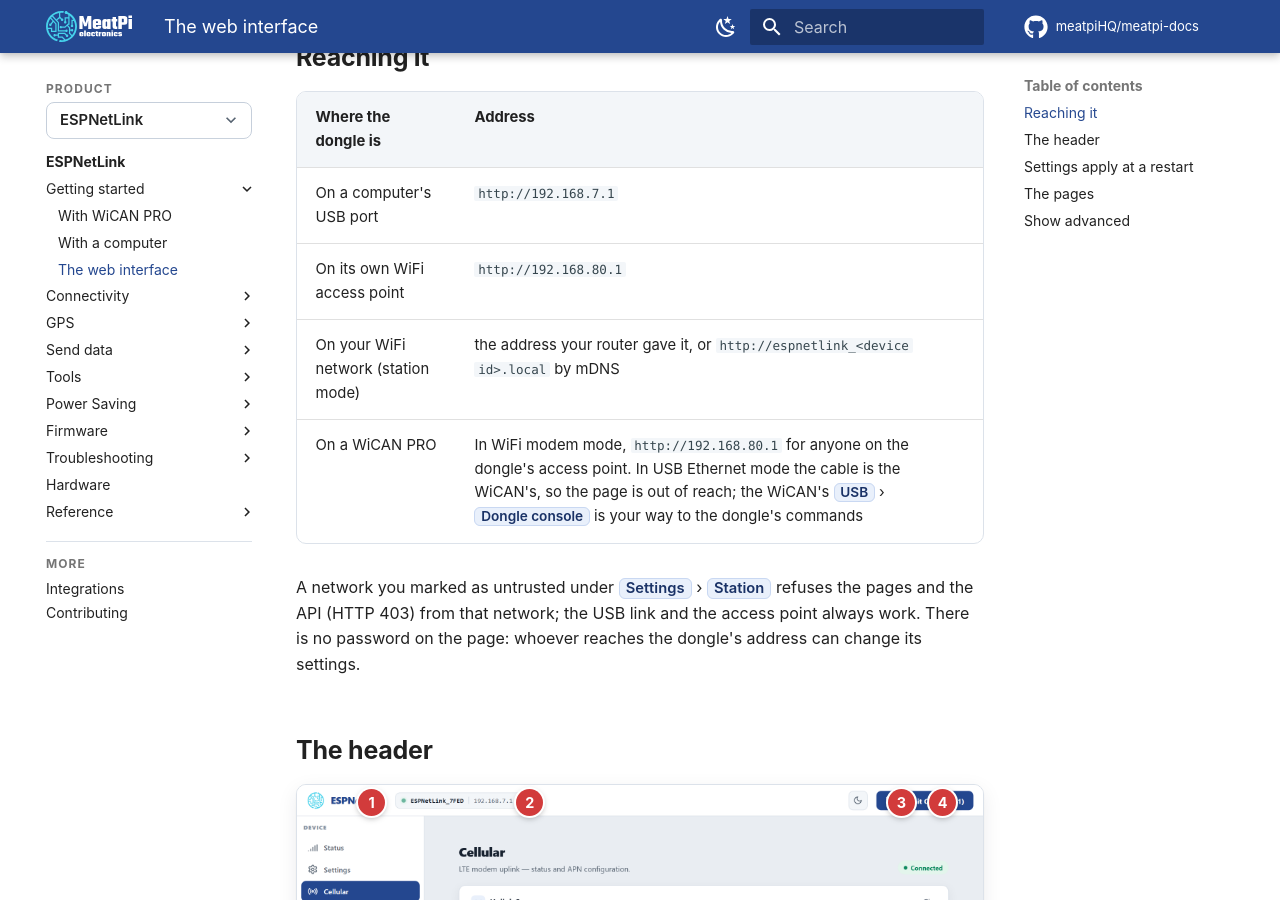
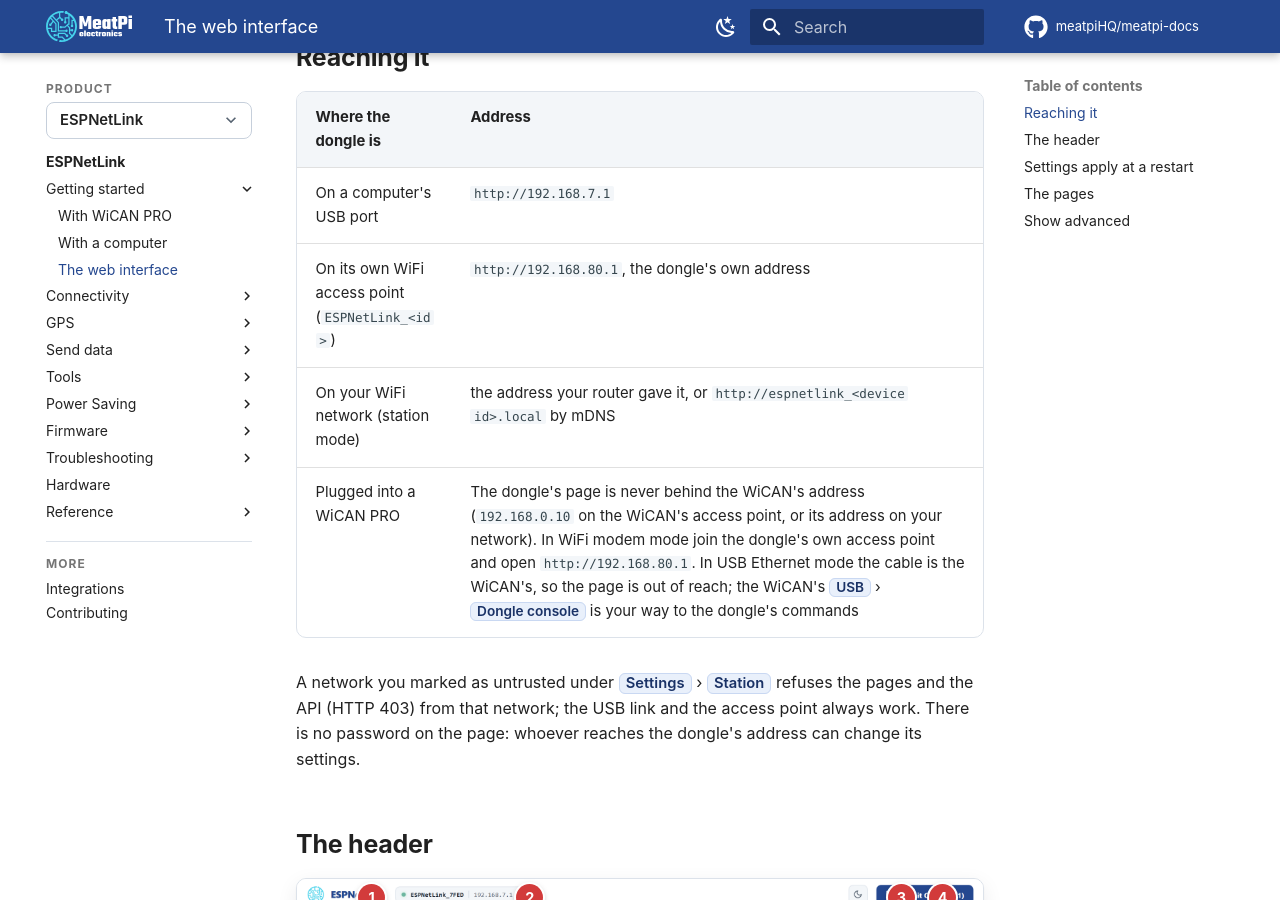
Before and after one commit to meatpiHQ/meatpi-docs, an MkDocs documentation site: the page built from docs/espnetlink/getting-started/web-interface.md, in a window 1280 px wide and 900 px high, scrolled down 313 px. Built offline with MkDocs 1.6.1 and Material for MkDocs 9.7.7, drawn with Linux system fonts in a browser that asks for light colours; comment, search, counter and statistics services are not loaded.

Commit message:
ESPNetLink: 192.168.80.1 is the dongle's own address, the WiCAN PRO stays at 192.168.0.10

```diff
--- a/docs/espnetlink/getting-started/web-interface.md
+++ b/docs/espnetlink/getting-started/web-interface.md
@@ -11,9 +11,9 @@
 | Where the dongle is | Address |
 | --- | --- |
 | On a computer's USB port | `http://192.168.7.1` |
-| On its own WiFi access point | `http://192.168.80.1` |
+| On its own WiFi access point (`ESPNetLink_<id>`) | `http://192.168.80.1`, the dongle's own address |
 | On your WiFi network (station mode) | the address your router gave it, or `http://espnetlink_<device id>.local` by mDNS |
-| On a WiCAN PRO | In WiFi modem mode, `http://192.168.80.1` for anyone on the dongle's access point. In USB Ethernet mode the cable is the WiCAN's, so the page is out of reach; the WiCAN's ==USB== › ==Dongle console== is your way to the dongle's commands |
+| Plugged into a WiCAN PRO | The dongle's page is never behind the WiCAN's address (`192.168.0.10` on the WiCAN's access point, or its address on your network). In WiFi modem mode join the dongle's own access point and open `http://192.168.80.1`. In USB Ethernet mode the cable is the WiCAN's, so the page is out of reach; the WiCAN's ==USB== › ==Dongle console== is your way to the dongle's commands |
 
 A network you marked as untrusted under ==Settings== › ==Station== refuses the pages and the API (HTTP 403) from that network; the USB link and the access point always work. There is no password on the page: whoever reaches the dongle's address can change its settings.
 
```
Also changed, not shown: docs/espnetlink/getting-started/with-wican-pro.md (+1 -1 lines).
